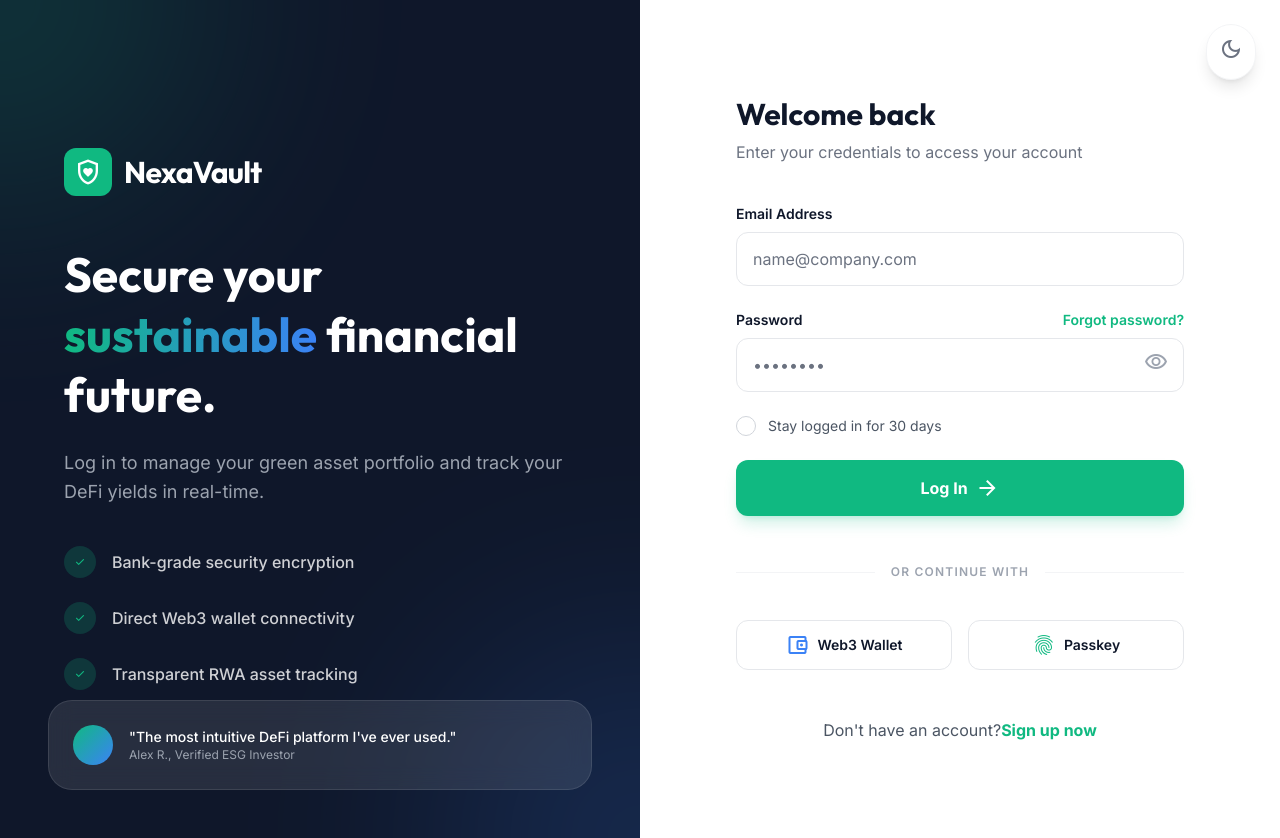
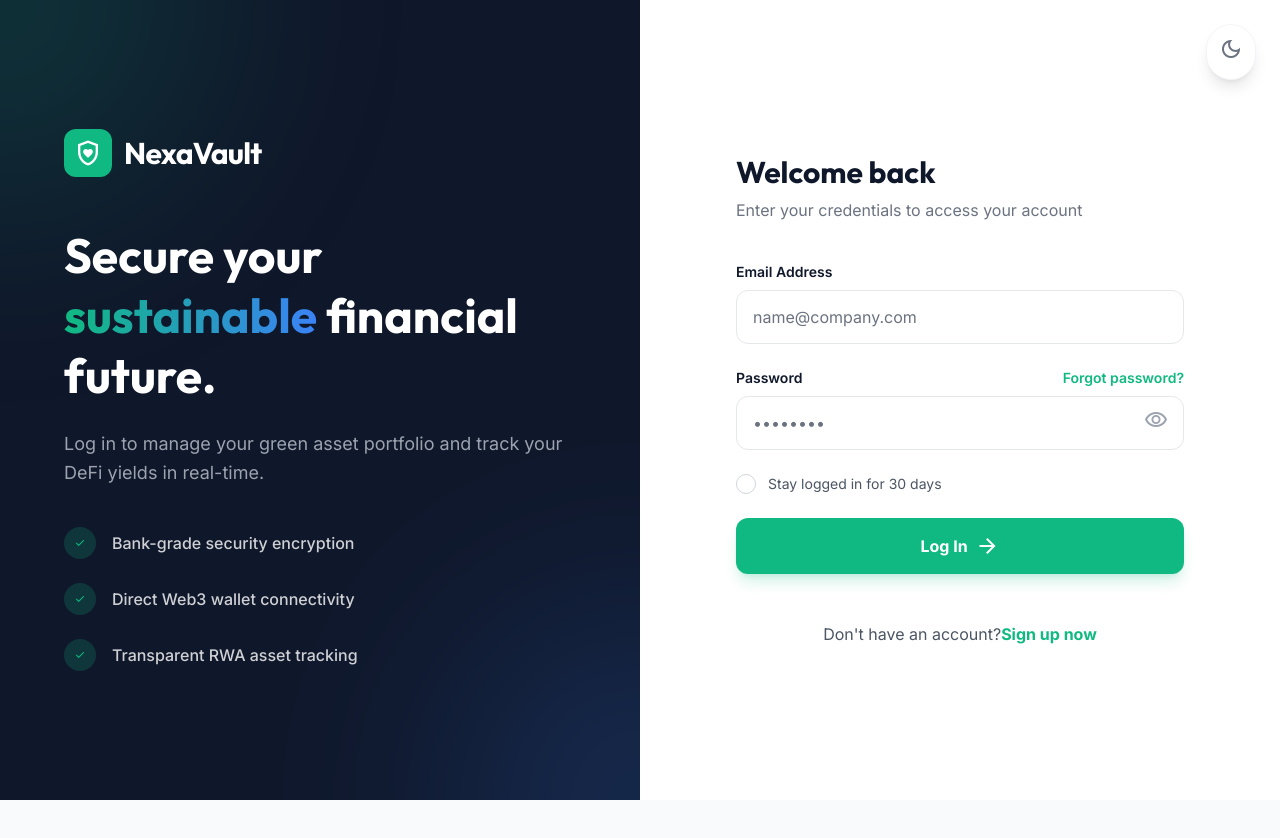
Before and after one commit to codeAKstan/NexaVault, a React (Vite) app: page /login in a window 1280 px wide. After the commit the page ends 800 px from the top, so only its background shows below. Built offline with nearby package versions, Linux system fonts and the light colour scheme.

Commit message:
feat: update landing page visuals and simplify login UI
- Replace icon placeholder with chart background image in hero section
- Remove testimonial and social login options from login page for cleaner design

```diff
--- a/src/pages/LandingPage.tsx
+++ b/src/pages/LandingPage.tsx
@@ -226,12 +226,10 @@ const LandingPage: React.FC = () => {
             </div>
             <div className="relative">
               <div className="bg-gradient-to-tr from-primary to-blue-500 rounded-[3rem] p-1 shadow-2xl overflow-hidden aspect-square flex items-center justify-center">
-                <div className="bg-white dark:bg-slate-900 w-full h-full rounded-[2.8rem] p-8 flex flex-col justify-center items-center text-center">
-                  <div className="mb-8 p-6 bg-gray-50 dark:bg-slate-800 rounded-3xl">
-                    <span className="material-symbols-outlined text-8xl text-primary animate-pulse">payments</span>
-                  </div>
-                  <p className="text-2xl font-bold mb-2">Yields Paid Daily</p>
-                  <p className="text-gray-500">Join 250k+ users already earning with NexaVault.</p>
+                <div className="bg-white dark:bg-slate-900 w-full h-full rounded-[2.8rem] p-8 flex flex-col justify-center items-center text-center bg-[url('/chart.jpg')] bg-cover bg-center">
+
+                  <p className="text-2xl font-bold mb-2 relative z-10 text-white">Yields Paid Daily</p>
+                  <p className="text-gray-500 relative z-10 text-white">Join 250k+ users already earning with NexaVault.</p>
                 </div>
               </div>
               <div className="absolute -top-6 -right-6 w-24 h-24 bg-accent/20 rounded-full blur-2xl"></div>
--- a/src/pages/LoginPage.tsx
+++ b/src/pages/LoginPage.tsx
@@ -40,17 +40,7 @@ const LoginPage: React.FC = () => {
             ))}
           </div>
         </div>
-        <div className="absolute bottom-12 left-12 right-12">
-          <div className="glass-card p-6 rounded-3xl border-white/10 bg-white/10 backdrop-blur-md">
-            <div className="flex items-center gap-4">
-              <div className="w-10 h-10 rounded-full bg-gradient-to-br from-primary to-blue-500"></div>
-              <div>
-                <p className="text-white text-sm font-medium">"The most intuitive DeFi platform I've ever used."</p>
-                <p className="text-gray-400 text-xs">Alex R., Verified ESG Investor</p>
-              </div>
-            </div>
-          </div>
-        </div>
+
       </div>
       <div className="w-full lg:w-1/2 flex items-center justify-center p-8 sm:p-12 md:p-24 bg-white dark:bg-background-dark">
         <div className="w-full max-w-md">
@@ -111,23 +101,6 @@ const LoginPage: React.FC = () => {
               Log In <span className="material-symbols-outlined group-hover:translate-x-1 transition-transform">arrow_forward</span>
             </button>
           </form>
-          <div className="mt-8">
-            <div className="relative flex items-center py-4">
-              <div className="flex-grow border-t border-gray-100 dark:border-gray-800"></div>
-              <span className="flex-shrink mx-4 text-xs font-semibold text-gray-400 uppercase tracking-widest">Or continue with</span>
-              <div className="flex-grow border-t border-gray-100 dark:border-gray-800"></div>
-            </div>
-            <div className="grid grid-cols-2 gap-4 mt-6">
-              <button className="flex items-center justify-center gap-2 px-4 py-3 rounded-xl border border-gray-200 dark:border-gray-800 hover:bg-gray-50 dark:hover:bg-slate-800 transition-colors">
-                <span className="material-symbols-outlined text-blue-500">account_balance_wallet</span>
-                <span className="text-sm font-semibold">Web3 Wallet</span>
-              </button>
-              <button className="flex items-center justify-center gap-2 px-4 py-3 rounded-xl border border-gray-200 dark:border-gray-800 hover:bg-gray-50 dark:hover:bg-slate-800 transition-colors">
-                <span className="material-symbols-outlined text-primary">fingerprint</span>
-                <span className="text-sm font-semibold">Passkey</span>
-              </button>
-            </div>
-          </div>
           <p className="mt-12 text-center text-gray-600 dark:text-gray-400">
             Don't have an account?
             <Link className="text-primary font-bold hover:underline" to="/signup">Sign up now</Link>
```
Also changed, not shown: public/chart.jpg (added).
